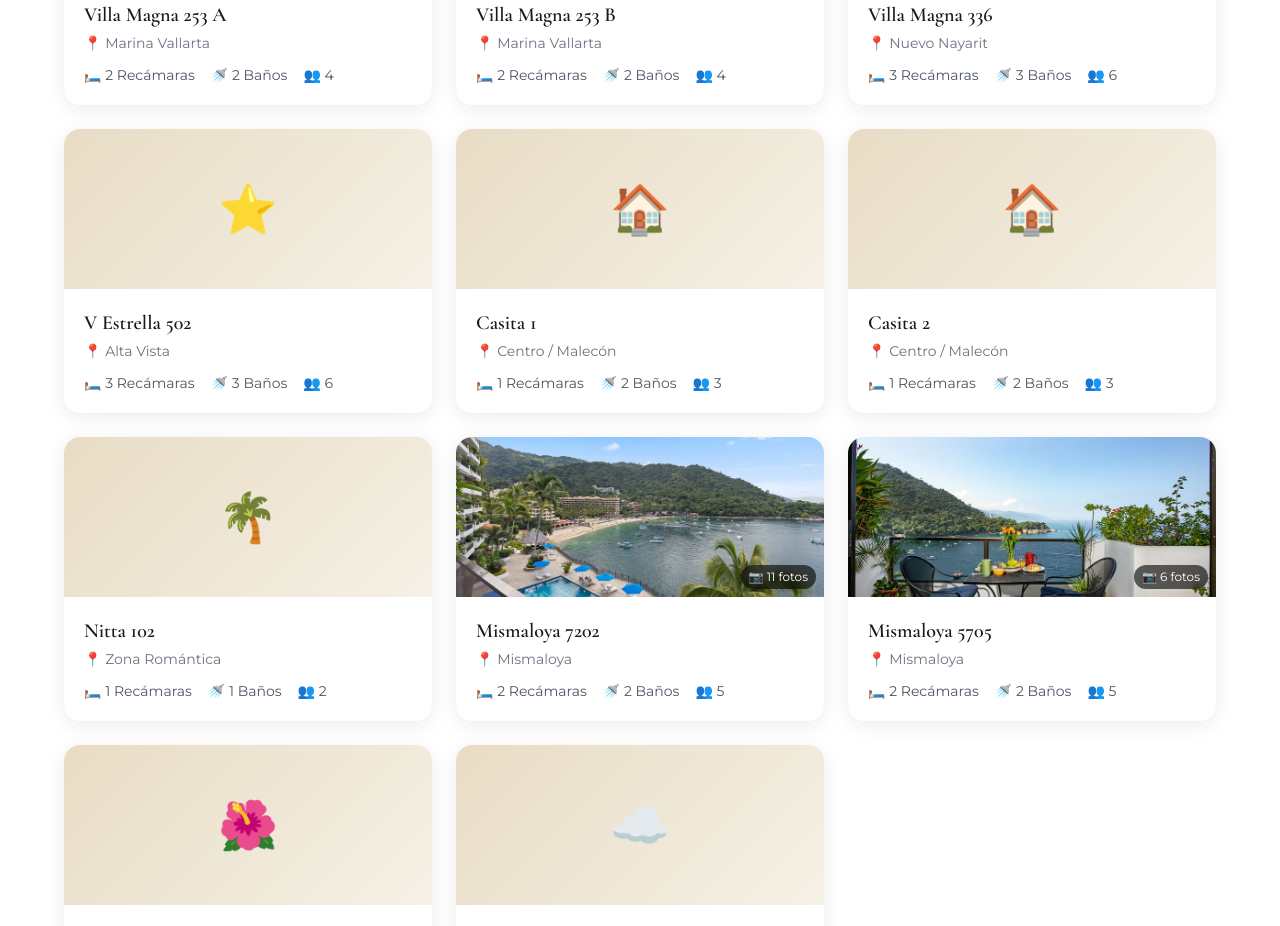
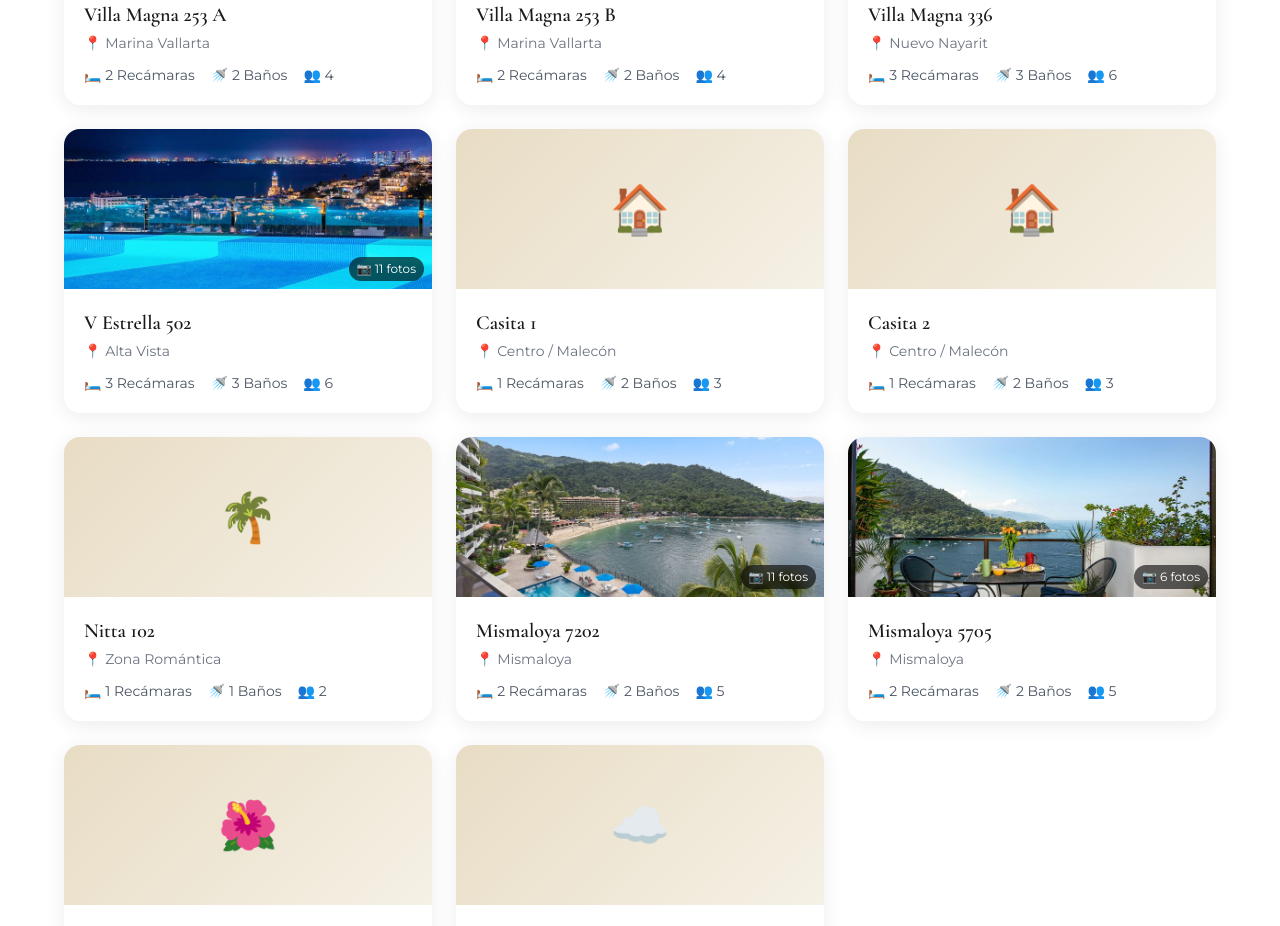
Before and after one commit to Pvrolomx/castle-checkin, a Next.js app: page / in a window 1280 px wide. Shown: the part 900-1826 px from the top of the page. Built offline with nearby package versions, Linux system fonts and the light colour scheme.

Commit message:
feat: add V Estrella 502 hero + 11 photo gallery

```diff
--- a/app/page.js
+++ b/app/page.js
@@ -47,13 +47,26 @@ const GALLERY = {
     '/gallery/villa-magna-336-bunkbed.jpg',
     '/gallery/villa-magna-336-bathroom.jpg',
   ],
+  'estrella-502': [
+    '/gallery/estrella-502-living.jpg',
+    '/gallery/estrella-502-living-sunset.jpg',
+    '/gallery/estrella-502-panoramic.jpg',
+    '/gallery/estrella-502-dining.jpg',
+    '/gallery/estrella-502-kitchen.jpg',
+    '/gallery/estrella-502-bar.jpg',
+    '/gallery/estrella-502-bedroom1.jpg',
+    '/gallery/estrella-502-bedroom2.jpg',
+    '/gallery/estrella-502-bathroom.jpg',
+    '/gallery/estrella-502-pool-sunset.jpg',
+    '/gallery/estrella-502-gym.jpg',
+  ],
 }
 
 const PROPERTIES = [
   { id: 'villa-magna-253a', name: 'Villa Magna 253 A', location: 'Marina Vallarta', beds: 2, baths: 2, guests: 4, photo: '/properties/villa-magna-253a.jpg' },
   { id: 'villa-magna-253b', name: 'Villa Magna 253 B', location: 'Marina Vallarta', beds: 2, baths: 2, guests: 4, photo: '/properties/villa-magna-253b.jpg' },
   { id: 'villa-magna-336', name: 'Villa Magna 336', location: 'Nuevo Nayarit', beds: 3, baths: 3, guests: 6, photo: '/properties/villa-magna-336.jpg' },
-  { id: 'estrella-502', name: 'V Estrella 502', location: 'Alta Vista', beds: 3, baths: 3, guests: 6, image: '⭐' },
+  { id: 'estrella-502', name: 'V Estrella 502', location: 'Alta Vista', beds: 3, baths: 3, guests: 6, photo: '/properties/estrella-502.jpg' },
   { id: 'casita-1', name: 'Casita 1', location: 'Centro / Malecón', beds: 1, baths: 2, guests: 3, image: '🏠' },
   { id: 'casita-2', name: 'Casita 2', location: 'Centro / Malecón', beds: 1, baths: 2, guests: 3, image: '🏠' },
   { id: 'nitta-102', name: 'Nitta 102', location: 'Zona Romántica', beds: 1, baths: 1, guests: 2, image: '🌴' },
```
